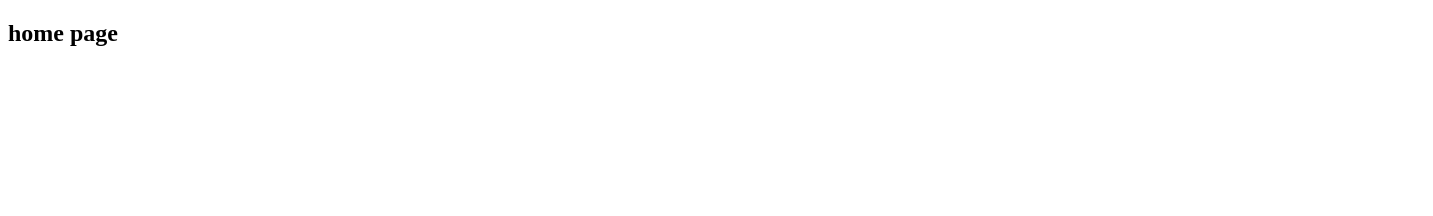
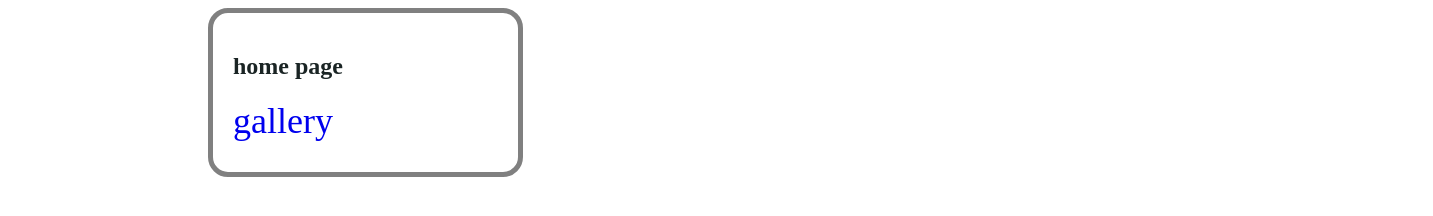
Before and after one commit to b4s1s/HW13, a plain HTML site: page index.html in a window 1280 px wide. Shown: the whole page, 1433 px wide, since content can reach past the window. Drawn offline with Linux system fonts and the light colour scheme.

Commit message:
added gallery page and modfied css

```diff
--- a/index.html
+++ b/index.html
@@ -5,16 +5,26 @@
 	<meta charset="UTF-8">
 	<meta name="viewport" content="width=device-width, initial-scale=1.0">
 	<title>Document</title>
+	<link rel="stylesheet" href="./style.css">
 </head>
 
 <body>
-	<div class="wrapper">
-		<section class="flex">
-			<h1>
-				home page
-			</h1>
-		</section>
-	</div>
+	<section>
+		<div class="wrapper">
+			<div class="home-page">
+				<div class="page-title">
+					<h1 class="page-title">
+						home page
+					</h1>
+				</div>
+				<div class="page-links">
+					<a href="#" class="link-gallery">
+						gallery
+					</a>
+				</div>
+			</div>
+		</div>
+	</section>
 </body>
 
 </html>
--- a/style.css
+++ b/style.css
@@ -1,5 +1,6 @@
 * {
 	box-sizing: border-box;
+	width: 1200px;
 }
 
 body {
@@ -8,8 +9,27 @@ body {
 
 .wrapper {
 	width: 800px;
+	margin-left: auto;
+	margin-right: auto;
 }
 
-.flex {
+.home-page {
+	border: 5px solid grey;
 	display: flex;
+	flex-wrap: wrap;
+	border-radius: 20px;
+	width: 315px;
+	display: flex;
+	padding: 20px 20px 30px 20px;
 }
+
+h1 {
+	display: inline-block;
+}
+
+.link-gallery {
+	/* display: inline-block; */
+	text-decoration: none;
+	font-size: 36px;
+	font-style: normal;
+}
```
Also changed, not shown: pages/gallery.html (added, +21 -0 lines).
